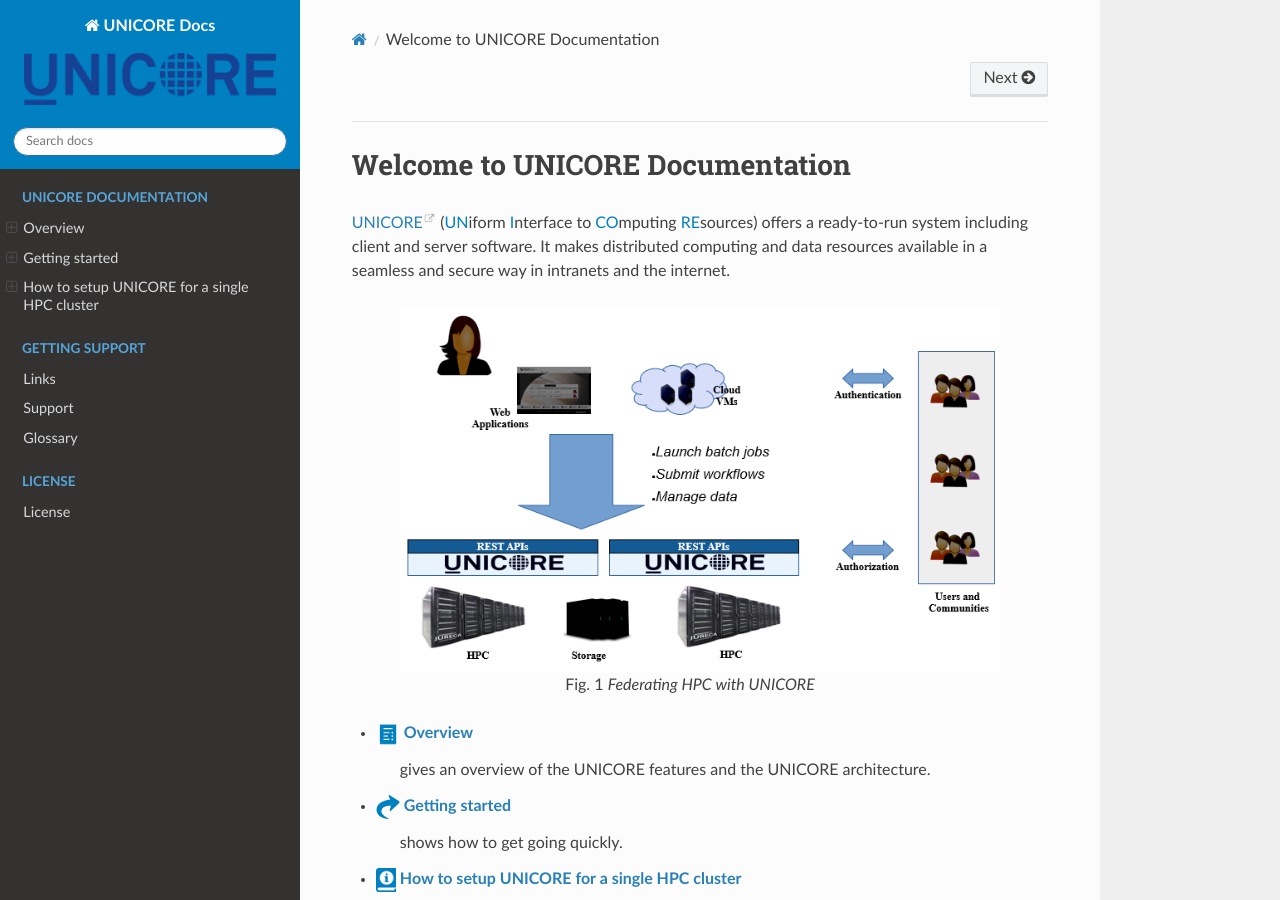
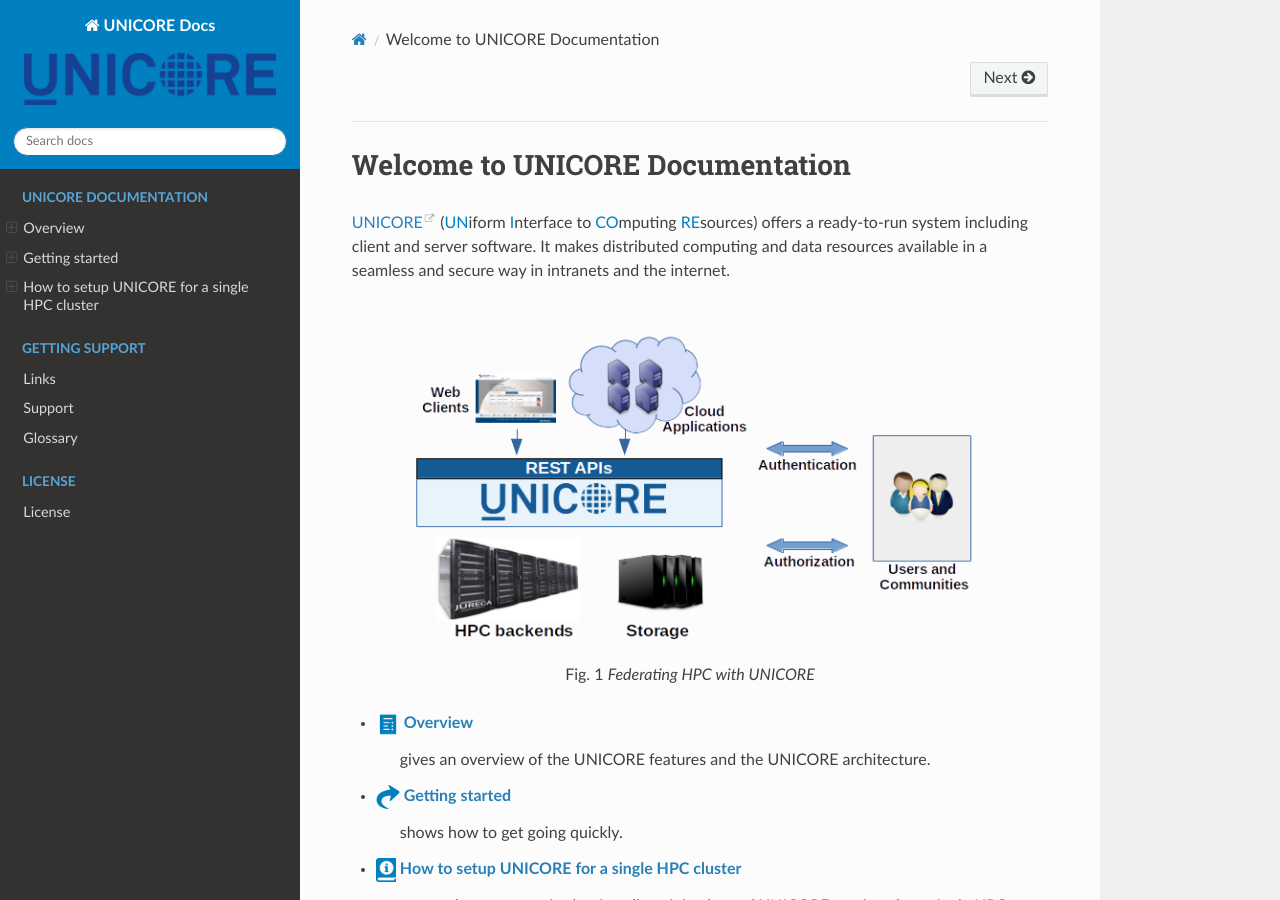
Before and after one commit to UNICORE-EU/unicore-docs, a Sphinx documentation site: the page built from source/index.rst, in a window 1280 px wide and 900 px high. Built offline with Sphinx 7.4.7 and the Read the Docs theme 3.1.0, drawn with Linux system fonts in a browser that asks for light colours.

Commit message:
add unicore-overview picture

```diff
--- a/source/index.rst
+++ b/source/index.rst
@@ -15,7 +15,7 @@
 It makes distributed computing and data resources available in a seamless and secure way
 in intranets and the internet.
 
-.. figure:: _static/unicore.png
+.. figure:: _static/unicore-overview.png
    :width: 600
    :alt: Federating HPC with UNICORE
    :align: center
```
Also changed, not shown: source/_static/unicore-overview.png (added).
